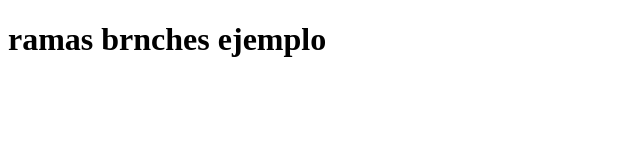
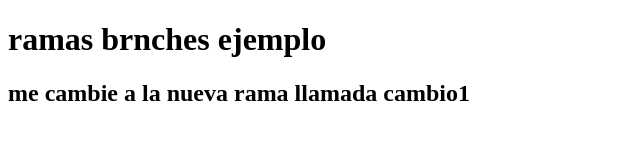
Before and after one commit to cristiancassiani/ramas-branches, a plain HTML site: page index.html in a window 1280 px wide. Shown: the whole page, without its empty margins (0-640 px from the left). Drawn offline with Linux system fonts and the light colour scheme.

Commit message:
le agregue un nuevo subtitulo

```diff
--- a/index.html
+++ b/index.html
@@ -7,5 +7,6 @@
 </head>
 <body>
     <h1>ramas brnches ejemplo</h1>
+    <h2>me cambie a la nueva rama llamada cambio1</h2>
 </body>
 </html>
```
